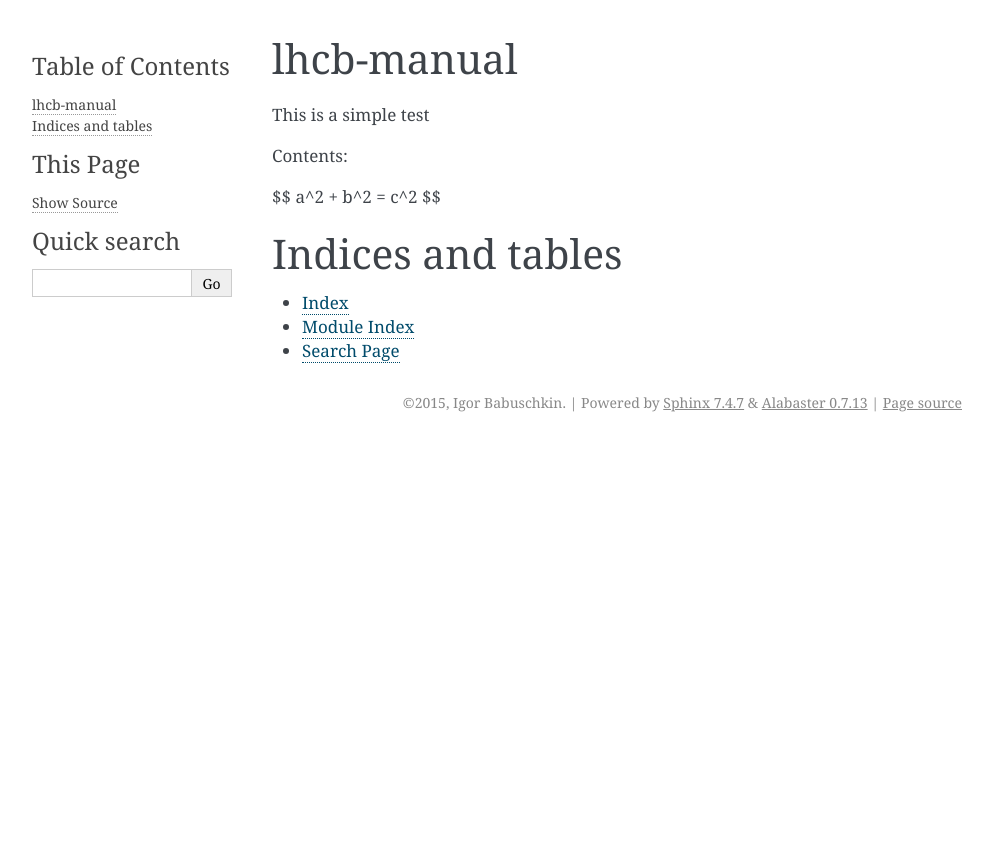
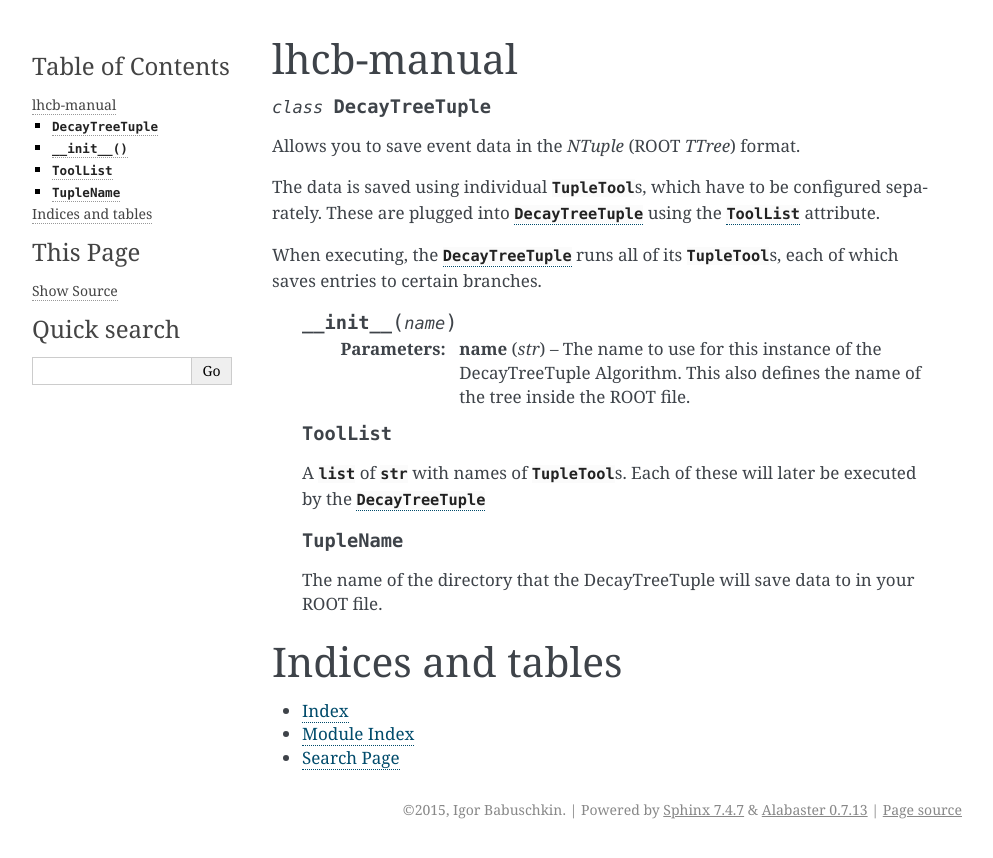
Before and after one commit to ibab/manual, a Sphinx documentation site: the page built from source/index.rst, in a window 1280 px wide. Shown: the top 858 px of the page, without its empty margins (148-1141 px from the left). Built offline with Sphinx 7.4.7, drawn with Linux system fonts in a browser that asks for light colours.

Commit message:
Add example documentation

```diff
--- a/source/index.rst
+++ b/source/index.rst
@@ -2,15 +2,31 @@
 lhcb-manual
 ===========
 
-This is a simple test
+.. py:class:: DecayTreeTuple
 
-Contents:
+Allows you to save event data in the `NTuple` (ROOT `TTree`) format.
 
-$$ a^2 + b^2 = c^2 $$
+The data is saved using individual :py:class:`TupleTool`\s, which have to be configured separately.
+These are plugged into :py:class:`DecayTreeTuple` using the :py:attr:`ToolList` attribute.
+
+When executing, the :py:class:`DecayTreeTuple` runs all of its :py:class:`TupleTool`\s, each of which saves entries to certain branches.
+
+   .. py:function:: __init__(name)
+
+      :param str name: The name to use for this instance of the DecayTreeTuple Algorithm.
+                       This also defines the name of the tree inside the ROOT file.
+
+   .. py:attribute:: ToolList
+
+   A :py:class:`list` of :py:class:`str` with names of :py:class:`TupleTool`\s.
+   Each of these will later be executed by the :py:class:`DecayTreeTuple`
+
+   .. py:attribute:: TupleName
+
+   The name of the directory that the DecayTreeTuple will save data to in your ROOT file.
 
 .. toctree::
    :maxdepth: 2
-
 
 Indices and tables
 ==================
```
